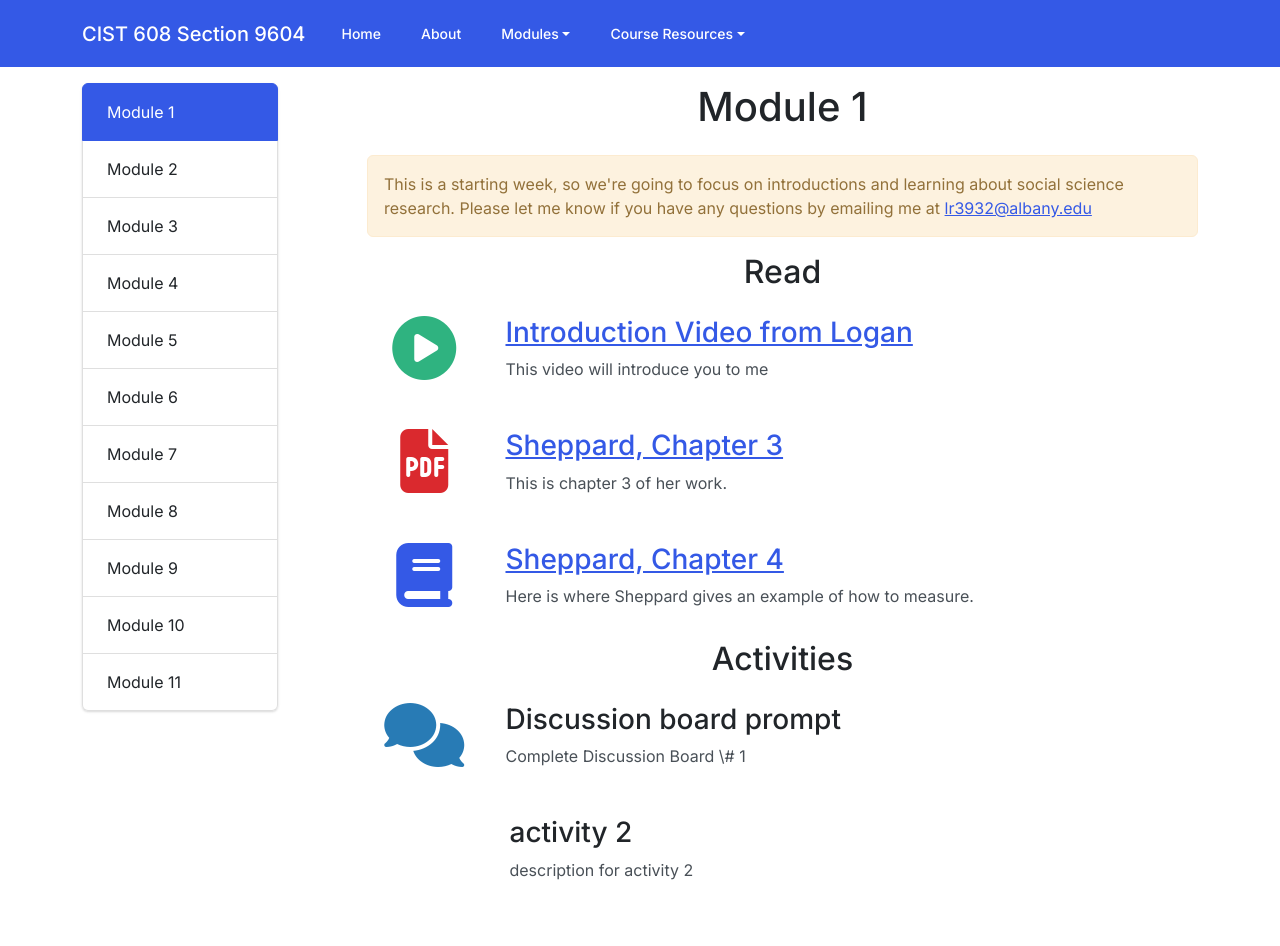
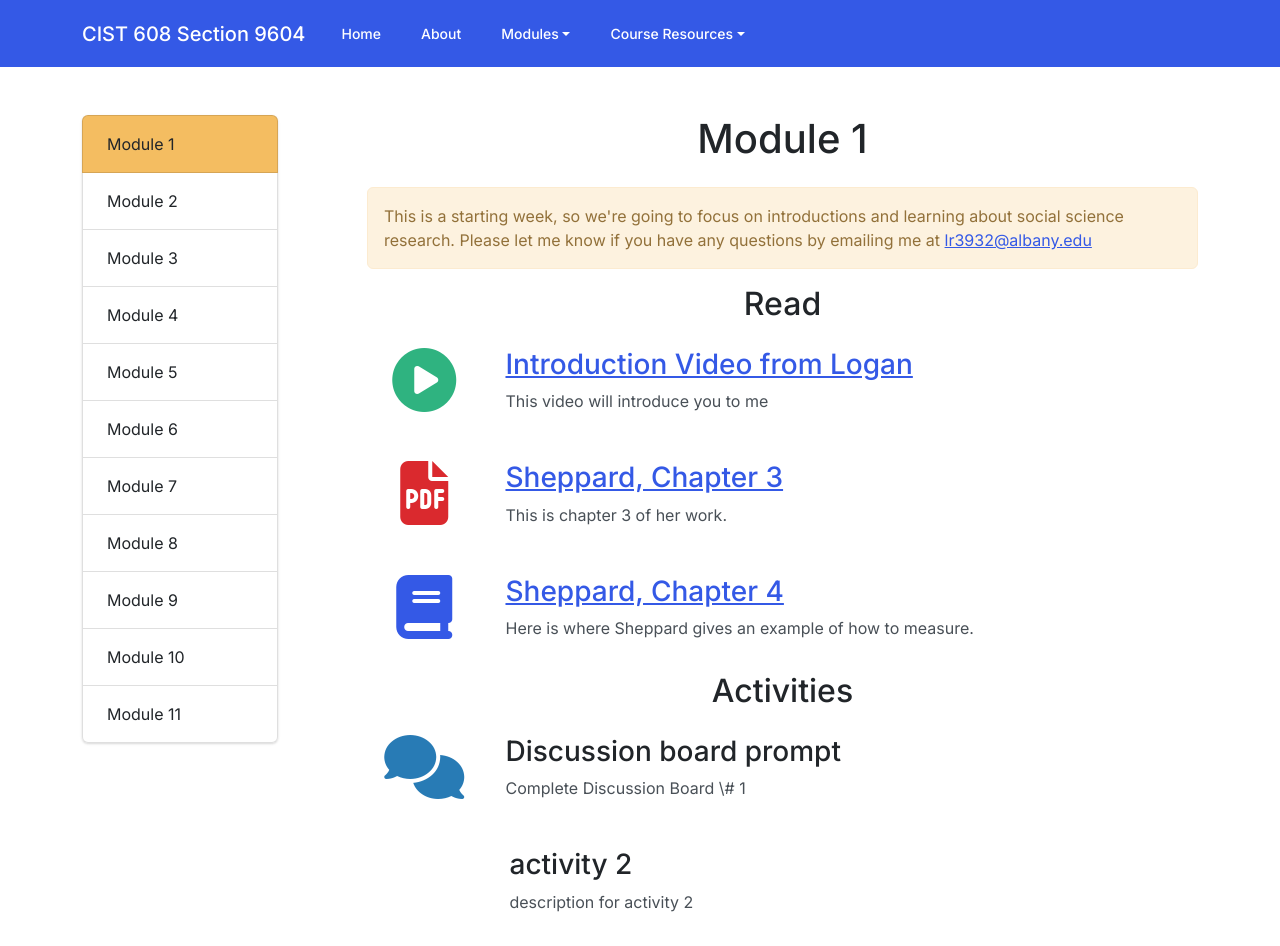
Before and after one commit to loganrath/libwtf, a Jekyll site: the page built from cist608/module-01.md, in a window 1280 px wide. Built offline with Jekyll 4.4.1, drawn with Linux system fonts in a browser that asks for light colours; nearby versions of some CDN libraries; before the commit the page ends 914 px from its top, so only the background shows below that.

Commit message:
Update yamlmodule.html

```diff
--- a/_layouts/yamlmodule.html
+++ b/_layouts/yamlmodule.html
@@ -9,7 +13,7 @@
   <link rel="stylesheet" href="https://cdnjs.cloudflare.com/ajax/libs/font-awesome/6.1.2/css/all.min.css" integrity="sha512-1sCRPdkRXhBV2PBLUdRb4tMg1w2YPf37qatUFeS7zlBy7jJI8Lf4VHwWfZZfpXtYSLy85pkm9GaYVYMfw5BC1A==" crossorigin="anonymous" referrerpolicy="no-referrer" />
 </head>
 <body>
-  <nav class="navbar navbar-expand-sm navbar-dark bg-primary mb-3">
+  <nav class="navbar navbar-expand-sm navbar-dark bg-primary mb-5">
     <div class="container">
         <a class="navbar-brand" href="#">CIST 608 Section 9604</a>
         <button class="navbar-toggler" type="button" data-toggle="collapse" data-target="#navbarsExample03" aria-controls="navbarsExample03" aria-expanded="false" aria-label="Toggle navigation">
@@ -31,7 +35,7 @@
               </div>
             </li>
             <li class="nav-item dropdown">
-              <a class="nav-link dropdown-toggle" href="http://example.com" id="cist608resources" data-toggle="dropdown" aria-haspopup="true" aria-expanded="false">Course Resources</a>
+              <a class="nav-link dropdown-toggle" href="" id="cist608resources" data-toggle="dropdown" aria-haspopup="true" aria-expanded="false">Course Resources</a>
               <div class="dropdown-menu" aria-labelledby="cist608resources">
                 <a class="dropdown-item" href="https://libguides.usc.edu/writingguide">USC Writing Guide</a>
                 <a class="dropdown-item" href="https://library.albany.edu">UA Libraries</a>
@@ -47,7 +51,7 @@
   <div class="col-12 col-sm-4 col-md-3">
 <div class="list-group w-75">
 {% for module in site.data.cist608navigation %}
-<a href="{{ module.url }}" class="list-group-item list-group-item-action {% if module.url == page.url  %}active {% endif %}">{{ module.text }}</a>
+<a href="{{ module.url }}" class="list-group-item list-group-item-action {% if module.url == page.url  %}bg-warning{% endif %}">{{ module.text }}</a>
 {% endfor %}
 </div>
   </div>
```
Also changed, not shown: other parts of _layouts/yamlmodule.html (+5 -1 lines).
